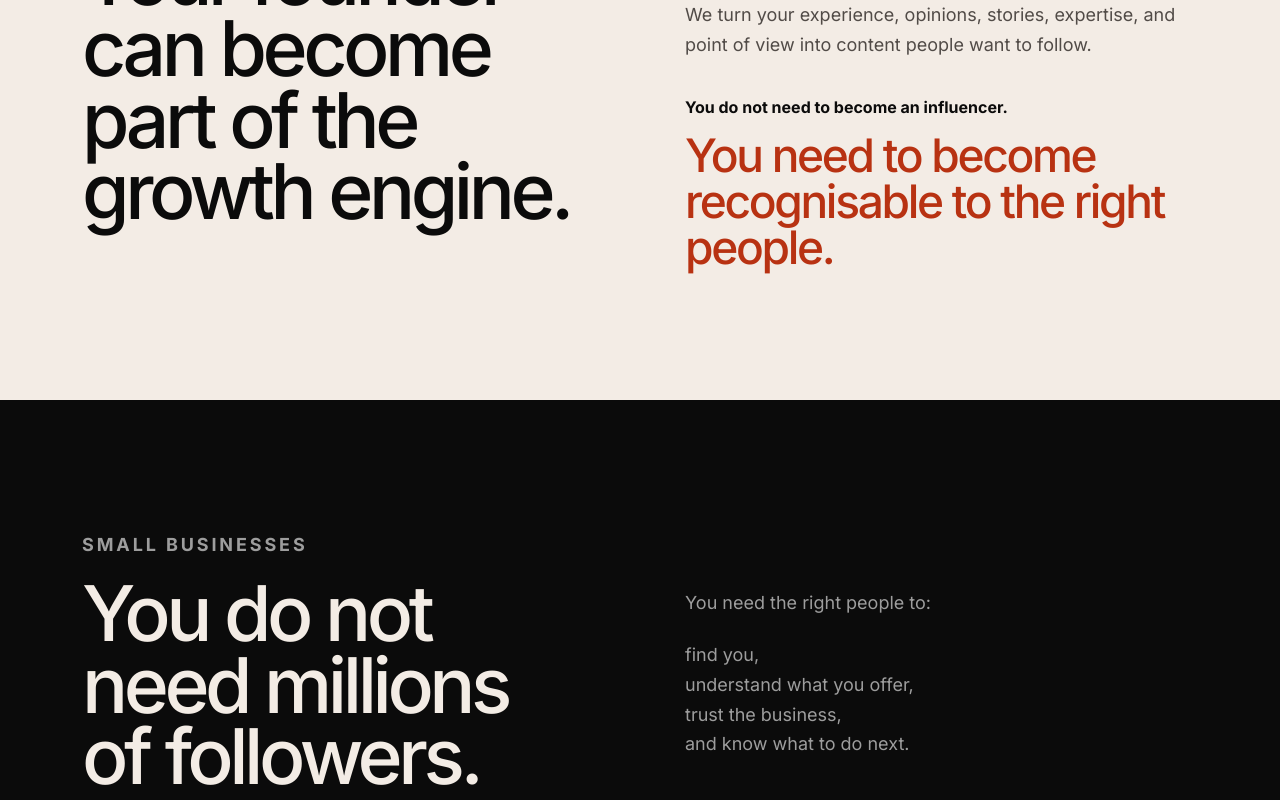
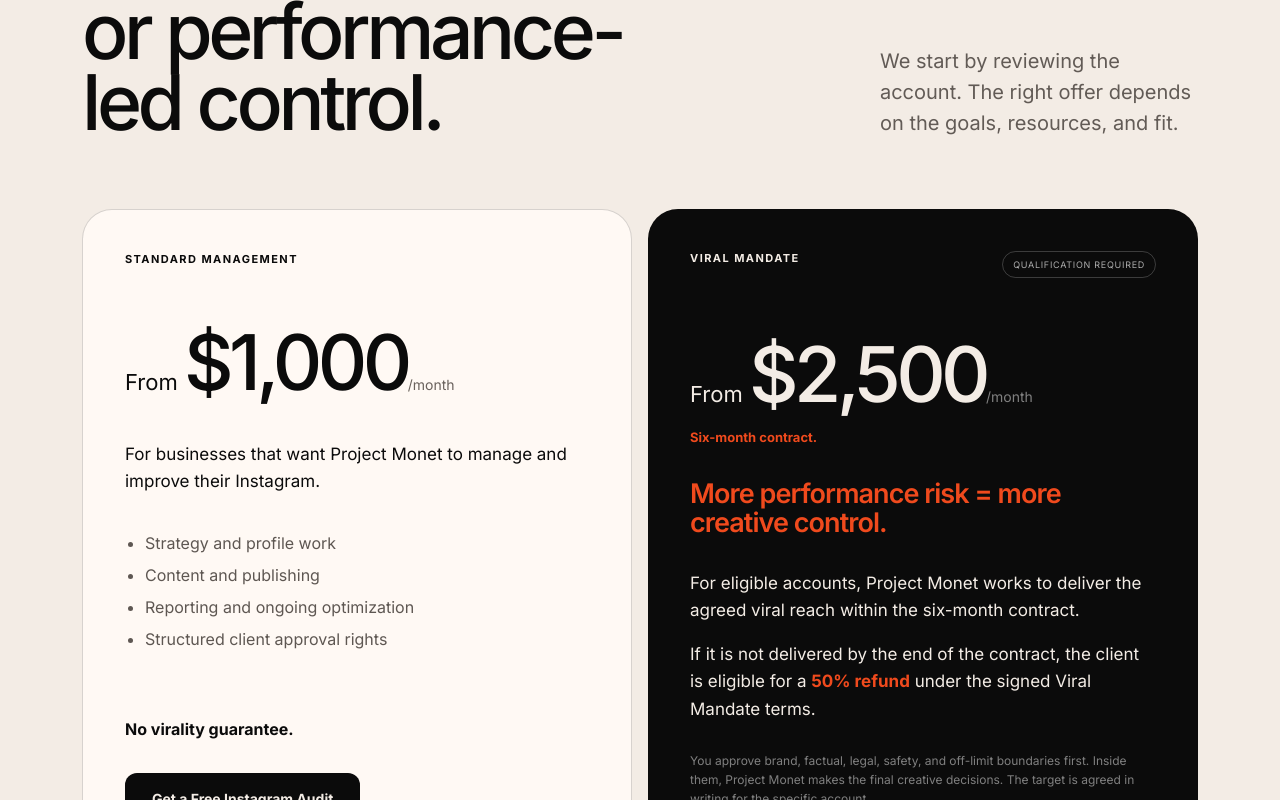
Before and after one commit to Projectmonetspace/projectmonet-instagram, a Next.js app: page / in a window 1280 px wide. Shown: the part 5520-6320 px from the top of the page. Built offline with nearby package versions, Linux system fonts and the light colour scheme.

Commit message:
Streamline homepage path into pricing (#11)
Remove the two homepage audience sections and emphasize the existing Viral Mandate 50% refund wording without changing its terms.

```diff
--- a/app/globals.css
+++ b/app/globals.css
@@ -181,6 +181,7 @@ a.creator-card:hover { background: rgba(255,255,255,.08); transform: translateY(
 .offer-card { min-height: 670px; padding: 42px; border-radius: 30px; }
 .standard-offer { border: 1px solid var(--line); background: #fff9f4; }
 .viral-offer { background: var(--ink); color: var(--paper); }
+.refund-highlight { color: var(--orange); font-weight: 700; }
 .offer-label { margin: 0; font-size: 11px; font-weight: 700; letter-spacing: .13em; text-transform: uppercase; }
 .offer-topline { display: flex; justify-content: space-between; gap: 20px; }
 .offer-topline > span { padding: 7px 10px; border: 1px solid rgba(255,255,255,.2); border-radius: 99px; color: rgba(255,255,255,.66); font-size: 9px; letter-spacing: .08em; text-transform: uppercase; }
--- a/app/page.tsx
+++ b/app/page.tsx
@@ -91,19 +91,11 @@ export default function Home() {
           <div className="page-shell"><p className="eyebrow">Measure what matters</p><h2 id="measurement-title">A viral Reel is useful only if something happens after the view.</h2><div className="measurement-path" aria-label="Measurement path">{["Reach", "Profile visits", "Follows", "Engagement", "DMs", "Leads", "Business actions"].map((item, index) => <div key={item}><span>{String(index + 1).padStart(2, "0")}</span><strong>{item}</strong></div>)}</div><p className="measurement-note">A Reel with fewer views can be more valuable if the right people see it.</p></div>
         </section>
 
-        <section className="audience-section warm-section">
-          <div className="page-shell audience-grid"><div><p className="eyebrow">Founder-led brands</p><h2>Your founder can become part of the growth engine.</h2></div><div><p>People often trust people before they trust company pages.</p><p>We turn your experience, opinions, stories, expertise, and point of view into content people want to follow.</p><strong>You do not need to become an influencer.</strong><h3>You need to become recognisable to the right people.</h3></div></div>
-        </section>
-
-        <section className="audience-section small-business-section dark-section">
-          <div className="page-shell audience-grid"><div><p className="eyebrow">Small businesses</p><h2>You do not need millions of followers.</h2></div><div><p>You need the right people to:</p><ul><li>find you,</li><li>understand what you offer,</li><li>trust the business,</li><li>and know what to do next.</li></ul><strong>We build Instagram around that path.</strong></div></div>
-        </section>
-
         <section id="offers" className="offers-section warm-section" aria-labelledby="offers-title">
           <div className="page-shell"><div className="section-heading split"><div><p className="eyebrow">Two ways to work with us</p><h2 id="offers-title">Choose collaboration or performance-led control.</h2></div><p>We start by reviewing the account. The right offer depends on the goals, resources, and fit.</p></div>
             <div className="offer-grid">
               <article className="offer-card standard-offer"><p className="offer-label">Standard Management</p><h3>From <strong>$1,000</strong><span>/month</span></h3><p>For businesses that want Project Monet to manage and improve their Instagram.</p><ul><li>Strategy and profile work</li><li>Content and publishing</li><li>Reporting and ongoing optimization</li><li>Structured client approval rights</li></ul><p className="offer-clarification">No virality guarantee.</p><LeadFormTrigger kind="audit" location="standard_offer" className="button button-ink">Get a Free Instagram Audit</LeadFormTrigger></article>
-              <article className="offer-card viral-offer"><div className="offer-topline"><p className="offer-label">Viral Mandate</p><span>Qualification required</span></div><h3>From <strong>$2,500</strong><span>/month</span></h3><p className="contract-line">Six-month contract.</p><blockquote>More performance risk = more creative control.</blockquote><p>For eligible accounts, Project Monet works to deliver the agreed viral reach within the six-month contract.</p><p>If it is not delivered by the end of the contract, the client is eligible for a 50% refund under the signed Viral Mandate terms.</p><p className="offer-fineprint">You approve brand, factual, legal, safety, and off-limit boundaries first. Inside them, Project Monet makes the final creative decisions. The target is agreed in writing for the specific account.</p><LeadFormTrigger kind="viral" location="viral_offer" className="button button-light">See if You Qualify</LeadFormTrigger></article>
+              <article className="offer-card viral-offer"><div className="offer-topline"><p className="offer-label">Viral Mandate</p><span>Qualification required</span></div><h3>From <strong>$2,500</strong><span>/month</span></h3><p className="contract-line">Six-month contract.</p><blockquote>More performance risk = more creative control.</blockquote><p>For eligible accounts, Project Monet works to deliver the agreed viral reach within the six-month contract.</p><p>If it is not delivered by the end of the contract, the client is eligible for a <strong className="refund-highlight">50% refund</strong> under the signed Viral Mandate terms.</p><p className="offer-fineprint">You approve brand, factual, legal, safety, and off-limit boundaries first. Inside them, Project Monet makes the final creative decisions. The target is agreed in writing for the specific account.</p><LeadFormTrigger kind="viral" location="viral_offer" className="button button-light">See if You Qualify</LeadFormTrigger></article>
             </div>
           </div>
         </section>
```
Also changed, not shown: 1 other file (tests, documents, lock files or other folders).
